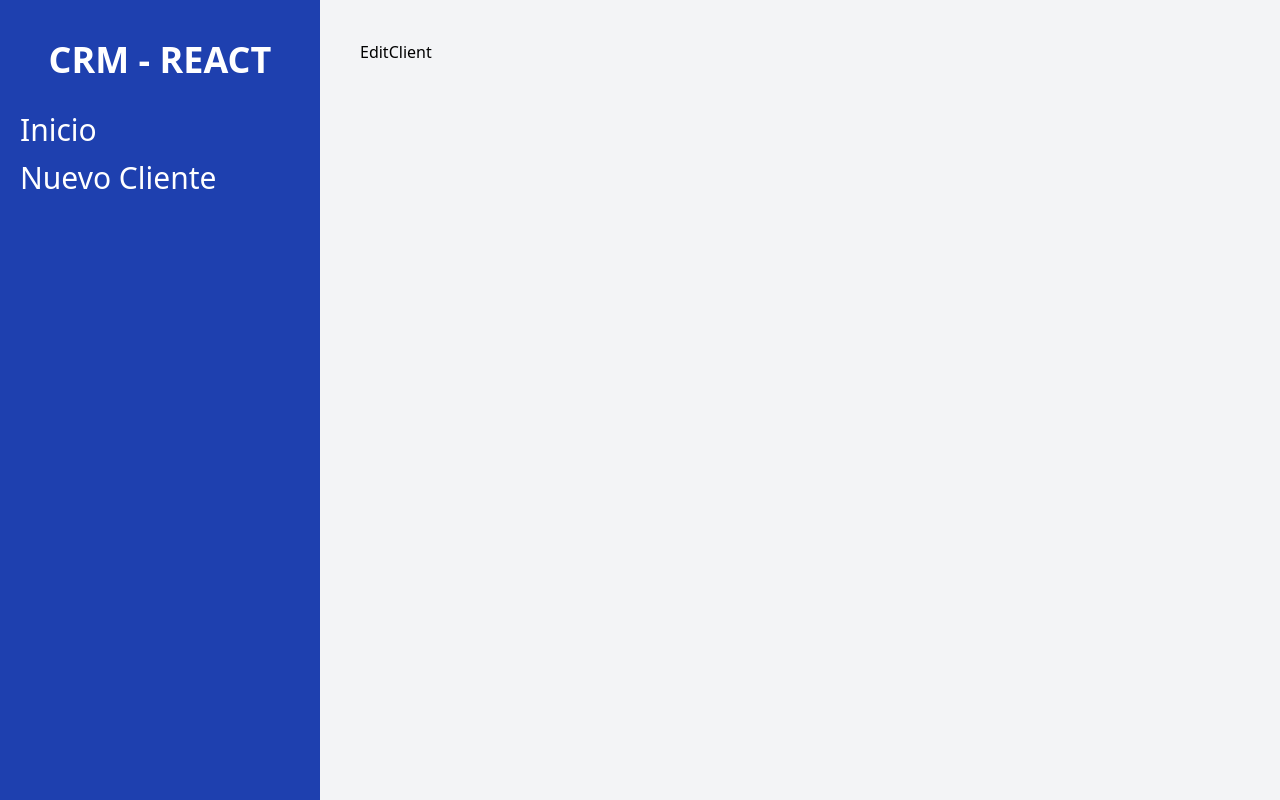
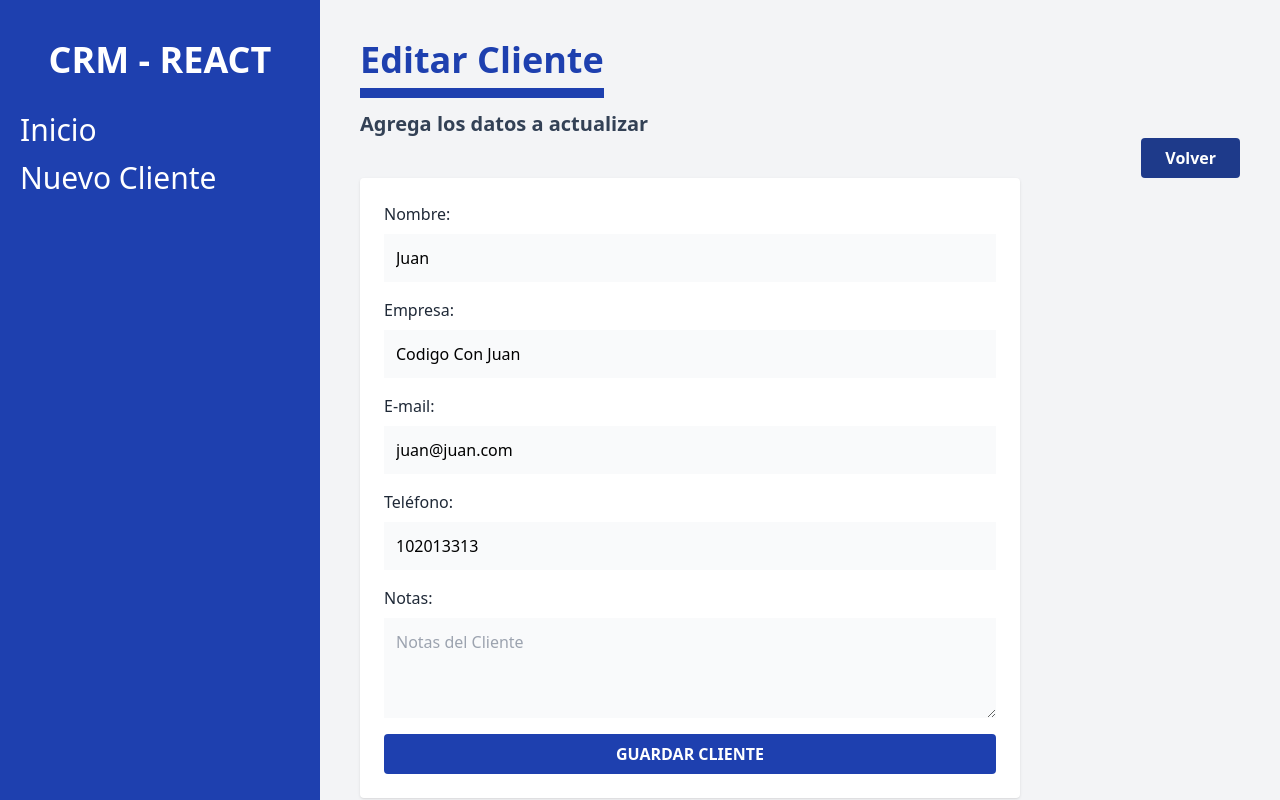
Before and after one commit to JhonatanVeliz/CRM-REACT, a React (Vite) app: page /clientes/1/editar in a window 1280 px wide. Built offline with nearby package versions, Linux system fonts and the light colour scheme; data requests are answered from the project's data file.

Commit message:
se agrego la funcion PUT

```diff
--- a/db.json
+++ b/db.json
@@ -44,11 +44,11 @@
       "id": 6
     },
     {
-      "nombre": "Pedrito el del patio",
-      "empresa": "los cobaneros",
-      "email": "coban@gmail.hot",
-      "telefono": "122112122",
-      "notas": "comedor las buenas vibras",
+      "nombre": "Guate",
+      "empresa": "a",
+      "email": "correo@gmail.com",
+      "telefono": "12345678",
+      "notas": "oo",
       "id": 7
     }
   ]
--- a/src/components/EditClient.jsx
+++ b/src/components/EditClient.jsx
@@ -1,11 +1,76 @@
+import { useNavigate, useLoaderData, Form, useActionData, redirect } from "react-router-dom";
+import Formulario from "./Formulario";
+import { getClientUpdate, updateClient } from '../data/clientes';
+import { Errors } from "./Errors";
+
 export const loader = async ({ params }) => {
-    console.log(params);
-    return null
+  const clienteEdit = await getClientUpdate(params.clienteId);
+  if(!clienteEdit) throw new Error('Cliente No Encontrado');
+  return clienteEdit
+}
+
+export const action = async ({ request, params }) => {
+
+  const formData = await request.formData();
+  const data = Object.fromEntries(formData);
+  const email = formData.get('email');
+  const errors = [];
+  const regex = new RegExp("([!#-'*+/-9=?A-Z^-~-]+(\.[!#-'*+/-9=?A-Z^-~-]+)*|\"\(\[\]!#-[^-~ \t]|(\\[\t -~]))+\")@([!#-'*+/-9=?A-Z^-~-]+(\.[!#-'*+/-9=?A-Z^-~-]+)*|\[[\t -Z^-~]*])");
+
+  if (!email.match(regex)) {
+    errors.push('email no válido');
+  }
+
+  if (Object.values(data).includes('')) {
+    errors.push('todos los campos son obligatorios');
+  }
+
+  if (errors.length > 0) {
+    return errors
+  }
+
+  await updateClient(params.clienteId, data);
+
+  return redirect('/');
 }
 
 const EditClient = () => {
+
+  const navigate = useNavigate();
+  const cliente = useLoaderData();
+  const errores = useActionData();
+
   return (
-    <div>EditClient</div>
+    <>
+      <h2 className="text-4xl font-black text-blue-800 pb-2 title--clientes">Editar Cliente</h2>
+      <p className="mt-3 text-xl font-bold text-slate-700">Agrega los datos a actualizar</p>
+
+      <div className='flex justify-end'>
+        <button className='bg-blue-900 text-white py-2 px-6 font-bold rounded'
+          onClick={() => navigate(-1)}>
+          Volver
+        </button>
+      </div>
+
+      <div className="bg-white shadow rounded md:w-3/4 p-6">
+
+        {
+          errores?.length && errores.map((err, i) => <Errors key={i}> {err} </Errors>)
+        }
+
+        <Form method="PUT" noValidate>
+
+          <Formulario cliente={cliente} />
+          <input type="submit"
+            className="bg-blue-800 font-bold uppercase text-white w-full p-2 rounded cursor-pointer"
+            value='Guardar Cliente'
+          />
+
+        </Form>
+
+      </div>
+
+    </>
   )
 }
 
--- a/src/components/ErrorsPage.jsx
+++ b/src/components/ErrorsPage.jsx
@@ -2,14 +2,14 @@ import { useRouteError } from "react-router-dom"
 
 const ErrorsPage = () => {
 
-   const error = useRouteError();
+  const error = useRouteError();
 
   return (
     <div className="space-y-6">
       <h1 className="text-blue-900 font-extrabold text-5xl text-center">CRM - CLIENTES</h1>
       <p className="text-red-700 font-bold text-2xl text-center">Hubo un Error</p>
       <p className="font-bold text-2xl text-center">
-        { error.message }
+        { error.statusText || error.message }
       </p>
     </div>
   )
--- a/src/components/Formulario.jsx
+++ b/src/components/Formulario.jsx
@@ -12,6 +12,7 @@ const Formulario = ({ cliente }) => {
           className="mt-2 block w-full p-3 bg-gray-50"
           placeholder="Nombre del Cliente"
           name="nombre"
+          defaultValue={cliente?.nombre}
         />
       </div>
       <div className="mb-4">
@@ -25,6 +26,7 @@ const Formulario = ({ cliente }) => {
           className="mt-2 block w-full p-3 bg-gray-50"
           placeholder="Empresa del Cliente"
           name="empresa"
+          defaultValue={cliente?.empresa}
         />
       </div>
 
@@ -39,6 +41,7 @@ const Formulario = ({ cliente }) => {
           className="mt-2 block w-full p-3 bg-gray-50"
           placeholder="Email del Cliente"
           name="email"
+          defaultValue={cliente?.email}
         />
       </div>
 
@@ -53,6 +56,7 @@ const Formulario = ({ cliente }) => {
           className="mt-2 block w-full p-3 bg-gray-50"
           placeholder="Teléfono del Cliente"
           name="telefono"
+          defaultValue={cliente?.telefono}
         />
       </div>
 
@@ -68,6 +72,7 @@ const Formulario = ({ cliente }) => {
           className="mt-2 block w-full p-3 bg-gray-50 h-40 align-self"
           placeholder="Notas del Cliente"
           name="notas"
+          defaultValue={cliente?.notas}
         />
       </div>
     </>
--- a/src/data/clientes.jsx
+++ b/src/data/clientes.jsx
@@ -11,6 +11,19 @@ const getClients = async () => {
   }
   catch (error) {console.log(error)}
 };
+
+const getClientUpdate = async (id) => {
+
+  const url = `${import.meta.env.VITE_API_URL}/${id}`;
+
+  try {
+    const respuesta = await fetch(url);
+    if(!respuesta.ok) throw new Error('Error', respuesta.status);
+    const client    = await respuesta.json();
+    return client;
+  }
+  catch (error) { console.log(error) }
+}
 
 const postClients = async ( data ) => {
   const url = import.meta.env.VITE_API_URL;
@@ -27,7 +40,29 @@ const postClients = async ( data ) => {
   catch (error) { console.log(error) }
 
 }
+
+const updateClient = async (id, data) => {
+
+  const url = `${import.meta.env.VITE_API_URL}/${id}`;
+
+  try {
+
+    const options = {
+      method: 'PUT',
+      body : JSON.stringify(data),
+      headers: {
+        'Content-Type': 'application/json'
+      }
+    }
+
+    const respuesta = await fetch(url, options);
+    await respuesta.json();
+  } catch (error) { console.log(error) }
+}
+
 export {
   getClients,
-  postClients
+  postClients,
+  getClientUpdate,
+  updateClient
 }
--- a/src/main.jsx
+++ b/src/main.jsx
@@ -5,7 +5,7 @@ import { createBrowserRouter, RouterProvider } from "react-router-dom";
 import Layout from "./components/Layout";
 import Index, { loader as clientesLoader } from './pages/Index';
 import NuevoCliente, { action as nuevoClienteAction } from './pages/NuevoCliente';
-import EditClient, {loader as clienteEditarLoader} from './components/EditClient';
+import EditClient, {loader as clienteEditarLoader, action as clienteEditarAction} from './components/EditClient';
 import ErrorsPage from './components/ErrorsPage';
 
 const router = createBrowserRouter([
@@ -28,6 +28,7 @@ const router = createBrowserRouter([
       {
         path: '/clientes/:clienteId/editar',
         loader: clienteEditarLoader,
+        action: clienteEditarAction,
         element: <EditClient />,
         errorElement:  <ErrorsPage />
       }
```
